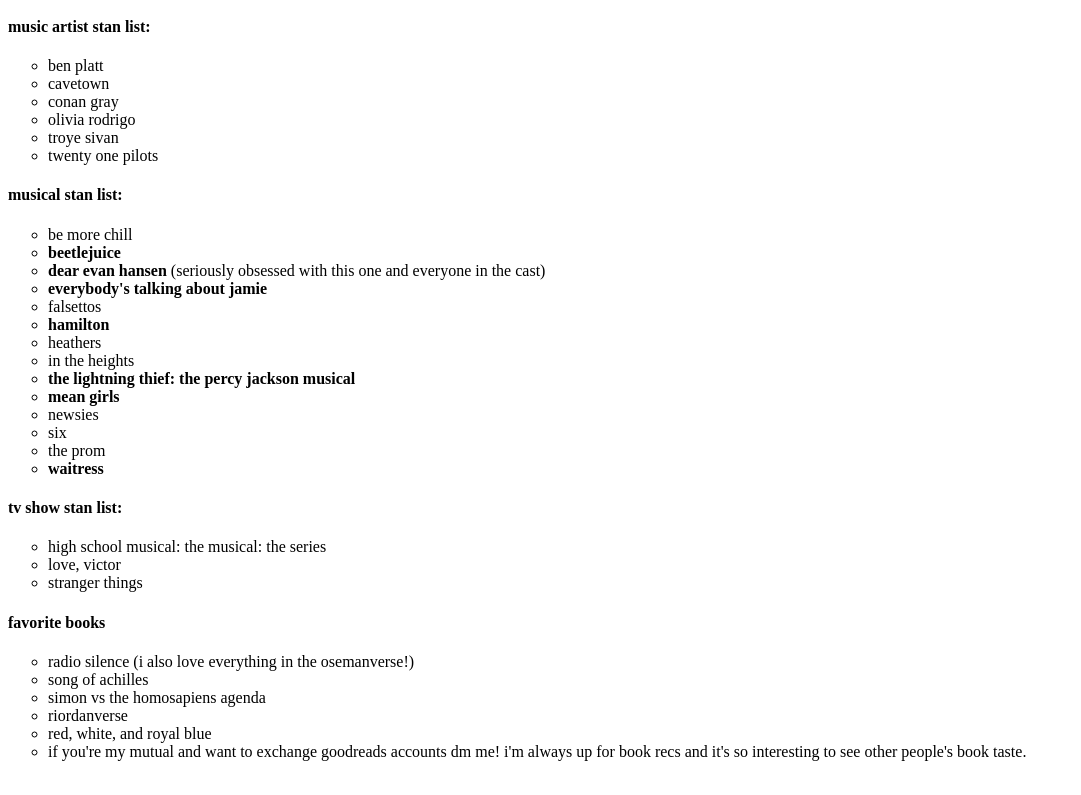
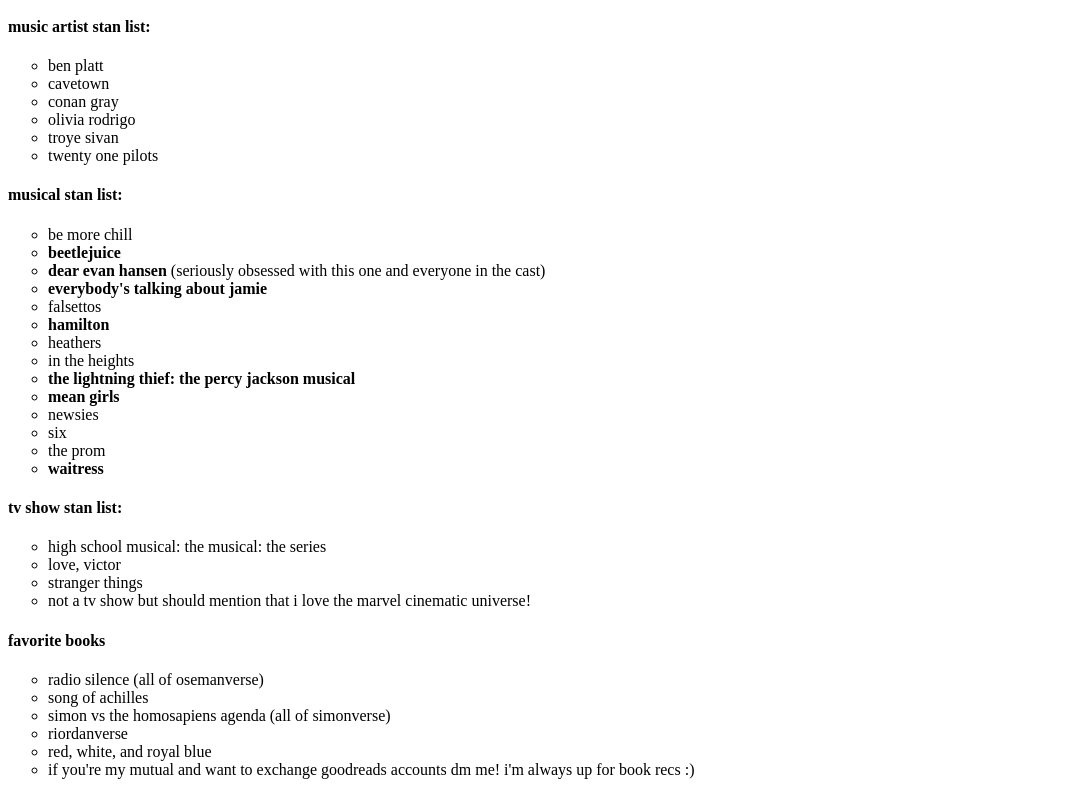
Before and after one commit to mycarrd/mycarrd.github.io, a plain HTML site: page index.html in a window 1280 px wide. Shown: the part 579-1374 px from the top of the page, without its empty margins (0-1081 px from the left). Drawn offline with Linux system fonts and the light colour scheme.

Commit message:
Update index.html

```diff
--- a/index.html
+++ b/index.html
@@ -63,15 +63,16 @@
 			<li>high school musical: the musical: the series</li>
 			<li>love, victor</li>
 			<li>stranger things</li>
+			<li>not a tv show but should mention that i love the marvel cinematic universe!</li>
 	 	</ul>
 	  <h4><b>favorite books</b></h4>
 	  	<ul type="circle">
-			  <li>radio silence (i also love everything in the osemanverse!)</li>
+			  <li>radio silence (all of osemanverse)</li>
 			  <li>song of achilles</li>
-			  <li>simon vs the homosapiens agenda</li>
+			  <li>simon vs the homosapiens agenda (all of simonverse)</li>
 			  <li>riordanverse</li>
 			  <li>red, white, and royal blue</li>
-			  <li>if you're my mutual and want to exchange goodreads accounts dm me! i'm always up for book recs and it's so interesting to see other people's book taste.</li>
+			  <li>if you're my mutual and want to exchange goodreads accounts dm me! i'm always up for book recs :)</li>
 		</ul>
 	</p>
 	</body>
```
